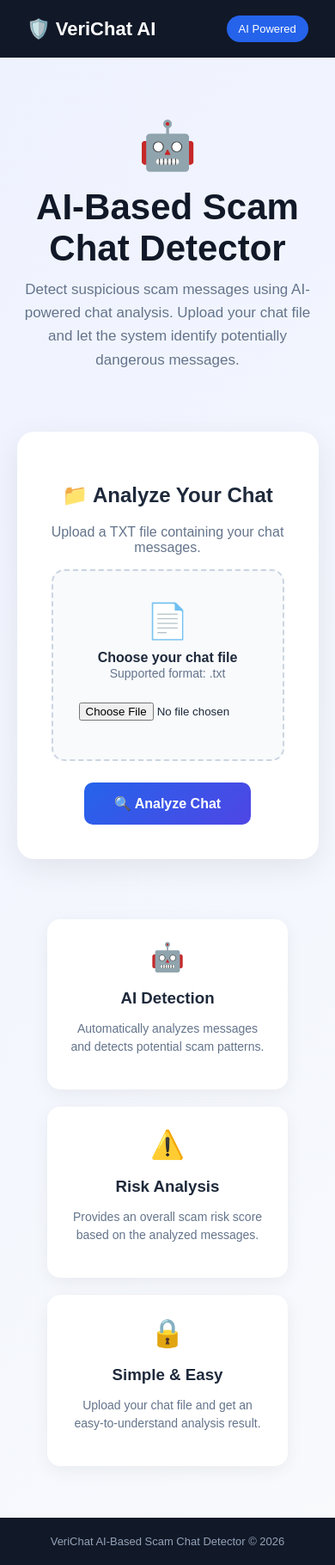
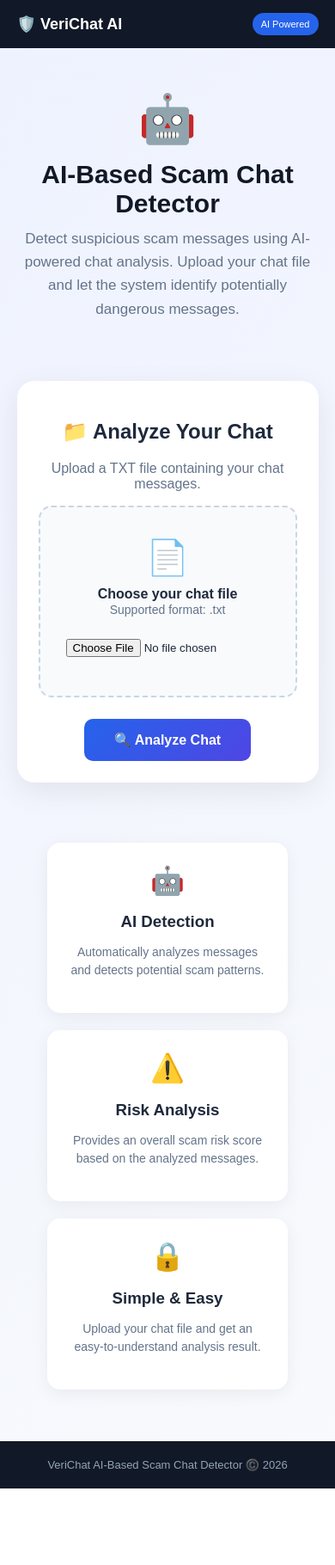
Before and after one commit to dhiabtrys/VeriChat-AI-Scam-Chat-Detector, a Flask app: page / in a window 390 px wide. Shown: the whole page at 86% size. After the commit the page ends 1731 px from the top, so only its background shows below. Run offline with Flask 3, Linux system fonts and the light colour scheme; parts of the project's set-up code (start-up, migrations or seed data) failed here and were passed over.

Commit message:
Add files via upload

```diff
--- a/templates/index.html
+++ b/templates/index.html
@@ -20,6 +20,10 @@
             color: #1e293b;
         }
 
+        /* =========================
+           NAVBAR
+        ========================= */
+
         .navbar {
             background: #111827;
             color: white;
@@ -40,6 +44,10 @@
             border-radius: 20px;
             font-size: 13px;
         }
+
+        /* =========================
+           HERO
+        ========================= */
 
         .hero {
             text-align: center;
@@ -64,6 +72,10 @@
             line-height: 1.6;
         }
 
+        /* =========================
+           UPLOAD CARD
+        ========================= */
+
         .upload-card {
             background: white;
             width: 90%;
@@ -74,6 +86,26 @@
             box-shadow: 0 10px 35px rgba(0,0,0,0.08);
             text-align: center;
         }
+
+        /* =========================
+           ERROR MESSAGE
+        ========================= */
+
+        .error-message {
+            background: #fef2f2;
+            color: #dc2626;
+            border: 1px solid #fecaca;
+            padding: 15px;
+            border-radius: 10px;
+            margin-bottom: 20px;
+            font-size: 14px;
+            line-height: 1.5;
+            text-align: left;
+        }
+
+        /* =========================
+           UPLOAD AREA
+        ========================= */
 
         .upload-area {
             border: 2px dashed #cbd5e1;
@@ -99,6 +131,10 @@
             width: 100%;
         }
 
+        /* =========================
+           BUTTON
+        ========================= */
+
         button {
             border: none;
             background: linear-gradient(135deg, #2563eb, #4f46e5);
@@ -115,6 +151,10 @@
             transform: translateY(-2px);
             box-shadow: 0 8px 20px rgba(37,99,235,0.3);
         }
+
+        /* =========================
+           FEATURES
+        ========================= */
 
         .features {
             width: 90%;
@@ -150,12 +190,49 @@
             line-height: 1.5;
         }
 
+        /* =========================
+           FOOTER
+        ========================= */
+
         footer {
             text-align: center;
             background: #111827;
             color: #94a3b8;
             padding: 20px;
             font-size: 13px;
+        }
+
+        /* =========================
+           MOBILE
+        ========================= */
+
+        @media (max-width: 700px) {
+
+            .hero h1 {
+                font-size: 30px;
+            }
+
+            .hero {
+                padding-top: 50px;
+            }
+
+            .upload-card {
+                padding: 25px;
+            }
+
+            .navbar {
+                padding: 15px 5%;
+            }
+
+            .logo {
+                font-size: 18px;
+            }
+
+            .badge {
+                font-size: 11px;
+                padding: 7px 10px;
+            }
+
         }
 
     </style>
@@ -166,7 +243,9 @@
 <body>
 
 
-<!-- NAVBAR -->
+<!-- =========================
+     NAVBAR
+========================= -->
 
 <div class="navbar">
 
@@ -181,8 +260,9 @@
 </div>
 
 
-
-<!-- HERO -->
+<!-- =========================
+     HERO
+========================= -->
 
 <div class="hero">
 
@@ -203,10 +283,29 @@
 </div>
 
 
-
-<!-- UPLOAD -->
+<!-- =========================
+     UPLOAD CARD
+========================= -->
 
 <div class="upload-card">
+
+
+    <!-- ERROR MESSAGE -->
+
+    {% if error %}
+
+    <div class="error-message">
+
+        ⚠️ <strong>Analysis Error</strong>
+
+        <br>
+
+        {{ error }}
+
+    </div>
+
+    {% endif %}
+
 
     <h2>
         📁 Analyze Your Chat
@@ -217,7 +316,15 @@
     </p>
 
 
-    <form action="/predict" method="POST" enctype="multipart/form-data">
+    <!-- =========================
+         UPLOAD FORM
+    ========================= -->
+
+    <form
+        action="/predict"
+        method="POST"
+        enctype="multipart/form-data"
+    >
 
         <div class="upload-area">
 
@@ -256,10 +363,14 @@
 </div>
 
 
-
-<!-- FEATURES -->
+<!-- =========================
+     FEATURES
+========================= -->
 
 <div class="features">
+
+
+    <!-- FEATURE 1 -->
 
     <div class="feature">
 
@@ -279,6 +390,8 @@
     </div>
 
 
+    <!-- FEATURE 2 -->
+
     <div class="feature">
 
         <div class="feature-icon">
@@ -297,6 +410,8 @@
     </div>
 
 
+    <!-- FEATURE 3 -->
+
     <div class="feature">
 
         <div class="feature-icon">
@@ -314,13 +429,17 @@
 
     </div>
 
+
 </div>
 
 
+<!-- =========================
+     FOOTER
+========================= -->
 
 <footer>
 
-    VeriChat AI-Based Scam Chat Detector © 2026
+    VeriChat AI-Based Scam Chat Detector ©️ 2026
 
 </footer>
 
```
